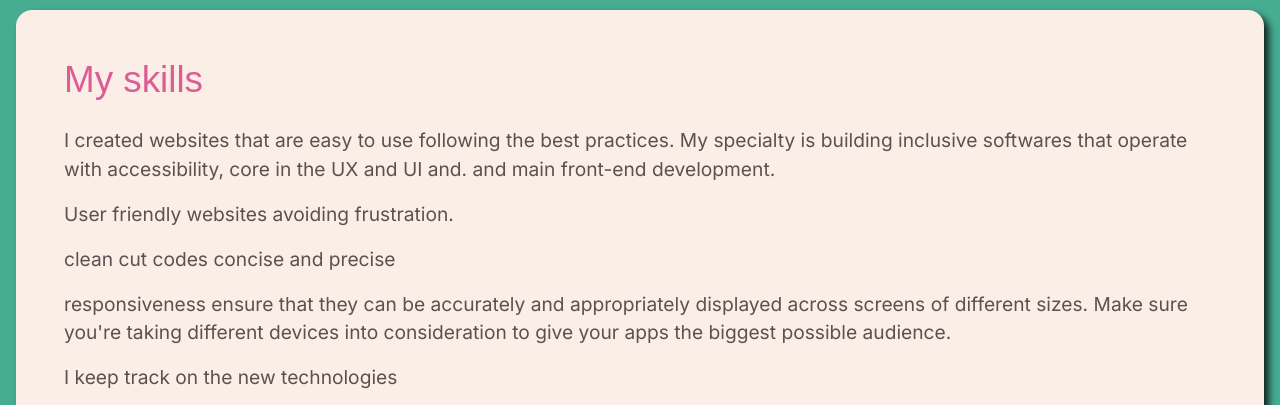
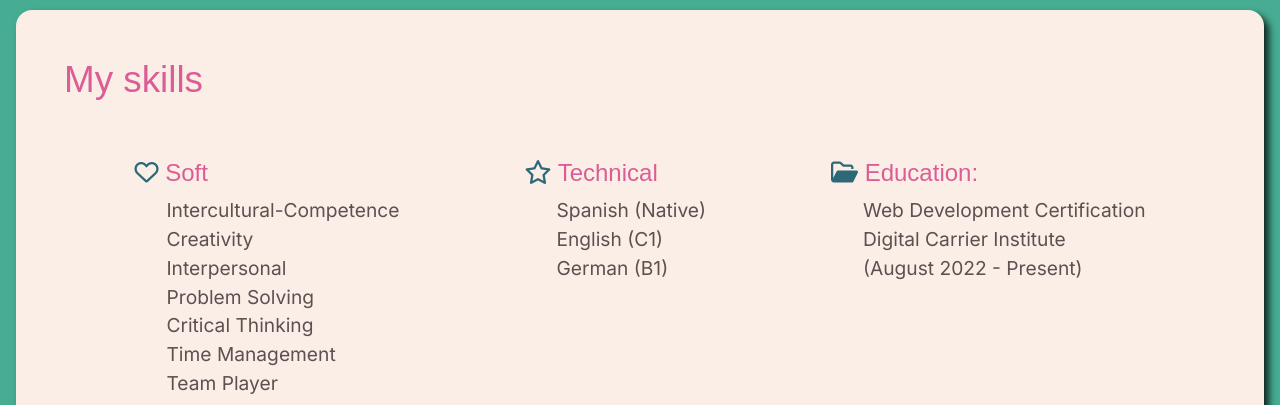
Before and after one commit to kennylee-cintron/we-dev-portfolio-kennylee-cintron, a plain HTML site: page index.html in a window 1280 px wide. Shown: the part 1710-2115 px from the top of the page. Drawn offline with nearby package versions, Linux system fonts and the light colour scheme; a web font is replaced by a local one.

Commit message:
made many changes

```diff
--- a/index.html
+++ b/index.html
@@ -143,17 +143,41 @@
 <section id="my-skills">
   <div>
     <h2>My skills</h2>
-    <p>I created websites that are easy to use following the best practices. My specialty is building inclusive softwares that operate with accessibility, core in the UX and UI and. and main  front-end development.</p>
-    <p>User friendly websites avoiding frustration.</p>
-    <p>clean cut codes concise and precise</p>
-    <p>responsiveness ensure that they can be accurately and appropriately displayed across screens of different sizes. Make sure you're taking different devices into consideration to give your apps the biggest possible audience.</p>
-    <p>I keep track on the new technologies </p>
-    <div class="icon">
-      <i class="fa-brands fa-html5"></i>
-      <i class="fa-brands fa-css3-alt"></i>
-      <i class="fa-brands fa-bootstrap"></i>
-      <i class="fa-brands fa-sass"></i>
+    <div class="flex">
+    <div>
+    <h3 class="skill-i soft"> Soft</h3>
+   <ul>
+    <li>Intercultural-Competence</li>
+    <li>Creativity</li>
+    <li>Interpersonal</li>
+    <li>Problem Solving</li>
+    <li>Critical Thinking</li>
+    <li>Time Management</li>
+    <li>Team Player</li>
+   </ul>
+  </div>
+  <div>
+  <h3 class="skill-i technical"> Technical</h3>
+   <ul>
+     <li>Spanish (Native)</li>
+     <li>English (C1)</li>
+     <li>German (B1)</li>
+   </ul>
+  </div>
+  <div>
+  <h3 class="skill-i education"> Education: </h3>
+  <ul>
+   <li>Web Development Certification <br>Digital Carrier Institute<br> (August 2022 - Present)</li>
+  </ul>
     </div>
+
+</div>
+<div class="icon">
+  <i class="fa-brands fa-html5"></i>
+  <i class="fa-brands fa-css3-alt"></i>
+  <i class="fa-brands fa-bootstrap"></i>
+  <i class="fa-brands fa-sass"></i>
+</div>
   </div>
 </section>
 
--- a/styles/_abstracts.scss
+++ b/styles/_abstracts.scss
@@ -15,12 +15,14 @@
     padding: 0 0 $padding;
   }
   p {
-    color: $charcoal;
-    font-size: $p-size;
-    font-family: $p-font-family;
+    @include texts;
   }
 }
-
+@mixin texts {
+  color: $charcoal;
+  font-size: $p-size;
+  font-family: $p-font-family;
+}
 @mixin button {
   background-color: $pink;
   color: $yellow;
--- a/styles/style.scss
+++ b/styles/style.scss
@@ -16,6 +16,7 @@ body {
 
 header {
   background-color: $turquoise;
+  width: 100%;
   @include nav-bar;
   button:hover {
     color: $pink;
@@ -148,6 +149,36 @@ main {
 //  MY SKILLS
 #my-skills {
   @include sec-basic-style;
+  h3 {
+    color: $pink;
+    font-size: 1.5rem;
+    font-family: "Sansita", sans-serif;
+  }
+  .skill-i::before {
+    display: inline-block;
+    font-style: normal;
+    font-variant: normal;
+    text-rendering: auto;
+    -webkit-font-smoothing: antialiased;
+  }
+  .soft::before,
+  .technical::before,
+  .education::before {
+    font-family: "Font Awesome 5 Free";
+    font-weight: 400;
+    content: "\f004";
+    color: $dark-turquoise;
+  }
+  .technical::before {
+    content: "\f005";
+  }
+  .education::before {
+    content: "\f07c";
+  }
+  li {
+    @include texts;
+    list-style-type: none;
+  }
   .icon {
     @include icons;
   }
@@ -258,6 +289,11 @@ footer {
       width: 370px;
     }
   }
+  .flex {
+    display: flex;
+    justify-content: space-around;
+    gap: 1rem;
+  }
 }
 @media only screen and (min-width: 992px) {
   .mq-large {
```
Also changed, not shown: styles/style.css, 1 other file.
